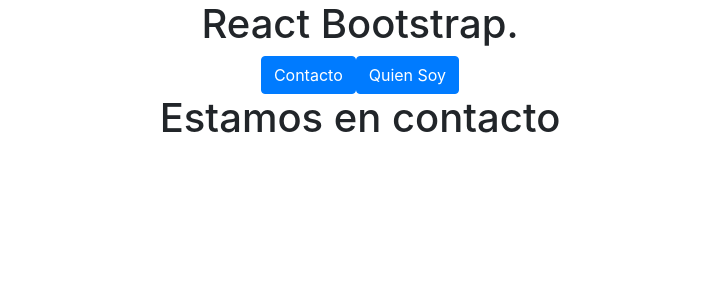
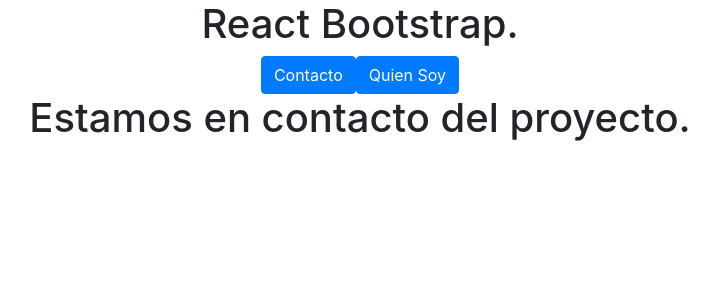
Before and after one commit to Josevic/Proyecto-1, a React (Create React App) app: page /Contacto in a window 1280 px wide. Shown: the top 300 px of the page, without its empty margins (280-999 px from the left). Built offline with nearby package versions, Linux system fonts and the light colour scheme.

Commit message:
Modificamos linea 6 de src/pages/Contacto.js

```diff
--- a/src/pages/Contacto.js
+++ b/src/pages/Contacto.js
@@ -3,7 +3,7 @@
 export default function Contacto() {
   return (
     <div>
-      <h1>Estamos en contacto</h1>
+      <h1>Estamos en contacto del proyecto.</h1>
     </div>
   );
 }
```
